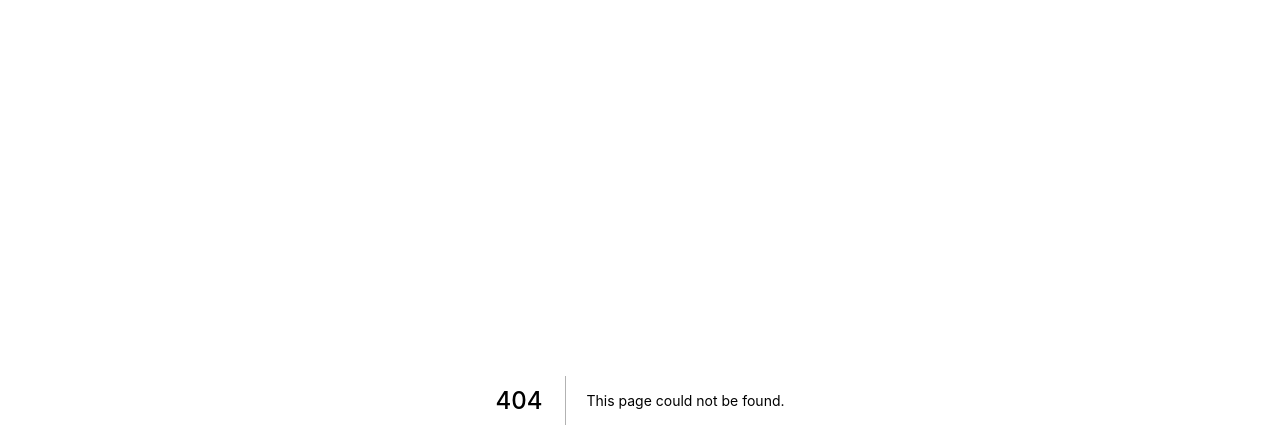
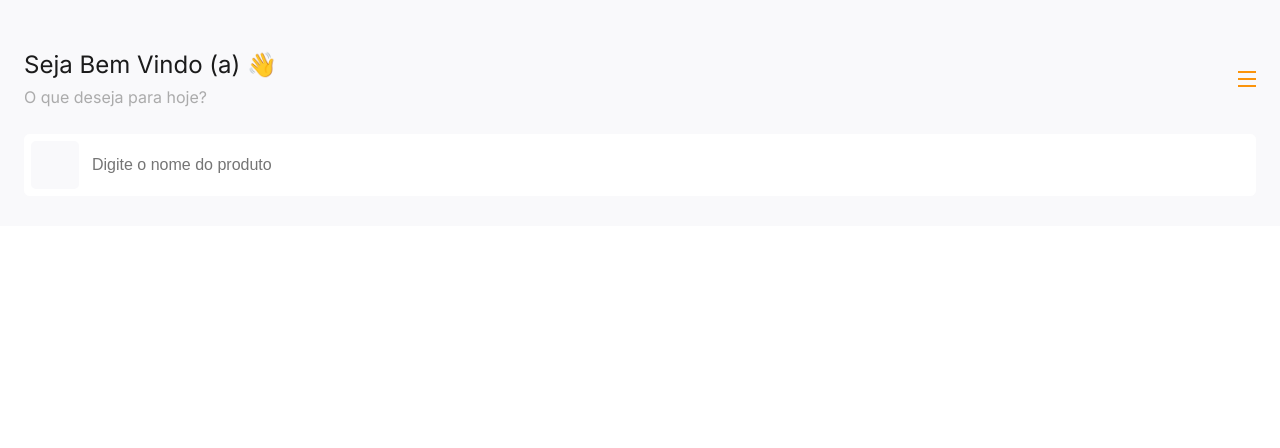
Before and after one commit to Eduuduarte/multitenancy_delivery, a Next.js app: page /1 in a window 1280 px wide. Before the commit this address had no page. Shown: the top 448 px of the page. Built offline with nearby package versions, Linux system fonts and the light colour scheme.

Commit message:
Iniciando a view da primeira tela

```diff
--- /dev/null
+++ b/components/SearchInput/Styles.module.css
@@ -0,0 +1,24 @@
+.container{
+    background-color: #FFF;
+    display: flex;
+    padding: 6px;
+    border-radius: 5px;
+    border: 1px solid #FFF;
+}
+
+.button{
+    background-color: #F9F9FB;
+    width: 48px;
+    height: 48px;
+    border-radius: 5px;
+}
+
+.input{
+    border: 0;
+    outline: 0;
+    flex: 1;
+    height: 48px;
+    font-weight: 400;
+    font-size: 16px;
+    margin-left: 13px;
+}
--- /dev/null
+++ b/components/SearchInput/index.tsx
@@ -0,0 +1,39 @@
+import { useState } from 'react';
+import Styles from './Styles.module.css';
+
+type props = {
+    mainColor: string;
+    onSearch: (SearchValue: string) => void;
+}
+
+export const SearchInput = ({ mainColor, onSearch }: props) => {
+    const [focused, setFocused] = useState(false);
+    const [SearchValue, setSearchValue] = useState('');
+
+    const handleKeyUp = (event: React.KeyboardEvent<HTMLInputElement>) => {
+        if(event.code === 'Enter') {
+            onSearch(SearchValue);
+        }
+    }
+
+    return (
+        <div className={Styles.container}
+             style = {{ borderColor: focused ? mainColor : '#FFFFFF'}}
+             >
+            <div
+            className={Styles.button}
+            onClick={() => onSearch(SearchValue)}
+            ></div>
+            <input
+             type="text"
+             className={Styles.input}
+             placeholder="Digite o nome do produto"
+             onFocus={() => setFocused(true)}
+             onBlur={() => setFocused(false)}
+             onKeyUp={handleKeyUp}
+             value={SearchValue}
+             onChange={(e) => setSearchValue(e.target.value)}
+             />
+        </div>
+    );
+}
--- /dev/null
+++ b/pages/[tenant]/index.tsx
@@ -0,0 +1,38 @@
+import { SearchInput } from '../../components/SearchInput';
+import styles from '../../styles/Home.module.css';
+
+const Home = () => {
+
+  const handleSearch = (SearchValue: string) => {
+    console.log(`Você está buscando por: ${SearchValue}`);
+  }
+
+  return (
+    <div className={styles.container}>
+      <header className={styles.header}>
+        <div className={styles.headerTop}>
+          <div className={styles.headerTopLeft}>
+            <div className={styles.headerTitle}>Seja Bem Vindo (a) 👋</div>
+            <div className={styles.headerSubTitle}>O que deseja para hoje?</div>
+          </div>
+          <div className={styles.headerTopRight}>
+            <div className={styles.menuButton}>
+              <div className={styles.menuButtonLine}></div>
+              <div className={styles.menuButtonLine}></div>
+              <div className={styles.menuButtonLine}></div>
+            </div>
+          </div>
+        </div>
+
+        <div className={styles.headerBotton}>
+          <SearchInput
+            mainColor="#FB9400"
+            onSearch={handleSearch}
+          />
+        </div>
+      </header>
+    </div>
+  );
+}
+
+export default Home;
--- a/styles/Home.module.css
+++ b/styles/Home.module.css
@@ -1,116 +1,53 @@
 .container {
-  padding: 0 2rem;
+  background-color: white;
 }
 
-.main {
-  min-height: 100vh;
-  padding: 4rem 0;
-  flex: 1;
+.header{
+  background-color: #F9F9FB;
+  padding: 50px 24px 30px 24px;
+}
+
+.headerTop{
+  display: flex;
+  justify-content: space-between;
+  align-items: center;
+  margin-bottom: 27px;
+}
+
+.headerTopLeft{
+
+}
+
+.headerTitle{
+  font-weight: 500;
+  font-size: 24px;
+  color: #1b1b1b;
+  margin-bottom: 8px;
+}
+
+.headerSubTitle{
+  font-weight: 400;
+  font-size: 16px;
+  color: rgba(151, 151, 151, 0.8);
+}
+
+.headerTopRight{
+
+}
+
+.menuButton{
+  width: 18px;
+  height: 16px;
   display: flex;
   flex-direction: column;
-  justify-content: center;
-  align-items: center;
+  justify-content: space-between;
 }
 
-.footer {
-  display: flex;
-  flex: 1;
-  padding: 2rem 0;
-  border-top: 1px solid #eaeaea;
-  justify-content: center;
-  align-items: center;
+.menuButtonLine{
+  background-color: #fb940B;
+  height: 2px;
 }
 
-.footer a {
-  display: flex;
-  justify-content: center;
-  align-items: center;
-  flex-grow: 1;
+.headerBotton {
+
 }
-
-.title a {
-  color: #0070f3;
-  text-decoration: none;
-}
-
-.title a:hover,
-.title a:focus,
-.title a:active {
-  text-decoration: underline;
-}
-
-.title {
-  margin: 0;
-  line-height: 1.15;
-  font-size: 4rem;
-}
-
-.title,
-.description {
-  text-align: center;
-}
-
-.description {
-  margin: 4rem 0;
-  line-height: 1.5;
-  font-size: 1.5rem;
-}
-
-.code {
-  background: #fafafa;
-  border-radius: 5px;
-  padding: 0.75rem;
-  font-size: 1.1rem;
-  font-family: Menlo, Monaco, Lucida Console, Liberation Mono, DejaVu Sans Mono,
-    Bitstream Vera Sans Mono, Courier New, monospace;
-}
-
-.grid {
-  display: flex;
-  align-items: center;
-  justify-content: center;
-  flex-wrap: wrap;
-  max-width: 800px;
-}
-
-.card {
-  margin: 1rem;
-  padding: 1.5rem;
-  text-align: left;
-  color: inherit;
-  text-decoration: none;
-  border: 1px solid #eaeaea;
-  border-radius: 10px;
-  transition: color 0.15s ease, border-color 0.15s ease;
-  max-width: 300px;
-}
-
-.card:hover,
-.card:focus,
-.card:active {
-  color: #0070f3;
-  border-color: #0070f3;
-}
-
-.card h2 {
-  margin: 0 0 1rem 0;
-  font-size: 1.5rem;
-}
-
-.card p {
-  margin: 0;
-  font-size: 1.25rem;
-  line-height: 1.5;
-}
-
-.logo {
-  height: 1em;
-  margin-left: 0.5rem;
-}
-
-@media (max-width: 600px) {
-  .grid {
-    width: 100%;
-    flex-direction: column;
-  }
-}
--- a/styles/globals.css
+++ b/styles/globals.css
@@ -1,16 +1,11 @@
-html,
-body {
-  padding: 0;
-  margin: 0;
-  font-family: -apple-system, BlinkMacSystemFont, Segoe UI, Roboto, Oxygen,
-    Ubuntu, Cantarell, Fira Sans, Droid Sans, Helvetica Neue, sans-serif;
-}
-
-a {
-  color: inherit;
-  text-decoration: none;
-}
+@import url('https://fonts.googleapis.com/css2?family=Inter:wght@400;600;700;800&display=swap');
 
 * {
   box-sizing: border-box;
+  padding: 0;
+  margin: 0;
 }
+
+body{
+  font-family: 'Inter', sans-serif;
+}
```
Also changed, not shown: pages/[tenant]/pedidos.tsx (added, +72 -0 lines), 1 other file (tests, documents, lock files or other folders).
